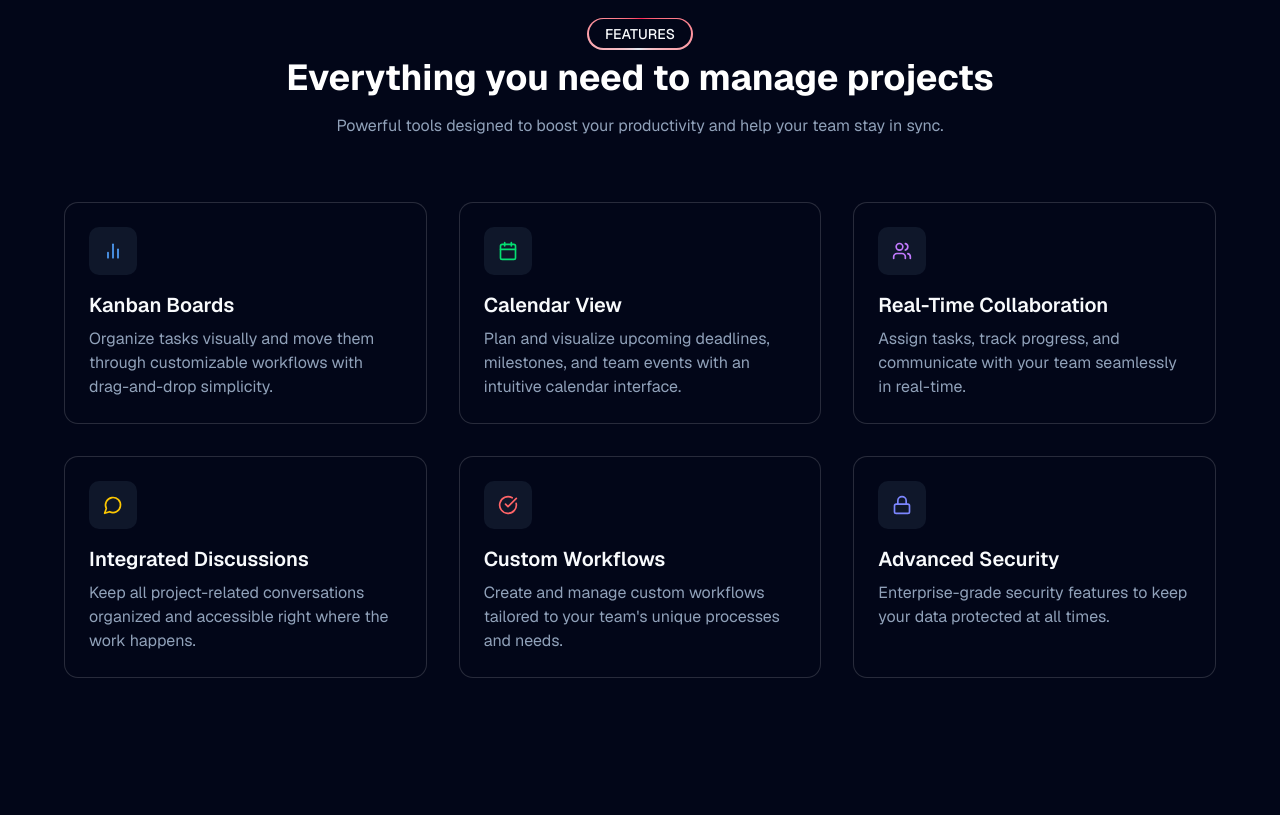
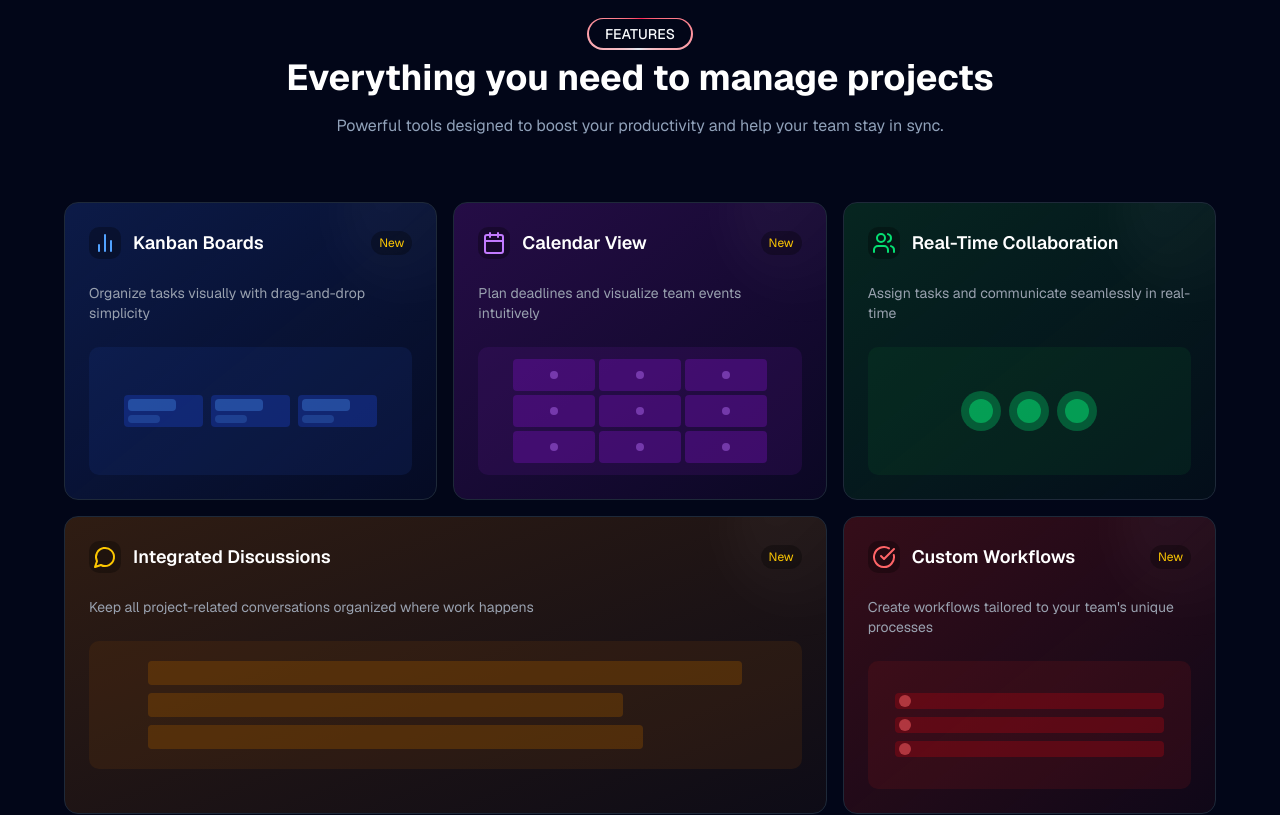
Before and after one commit to ANDRIANALISOA-sylvere/TaskManager, a Next.js app: page / in a window 1280 px wide. Shown: the part 1460-2275 px from the top of the page. Built offline with nearby package versions, Linux system fonts and the light colour scheme.

Commit message:
[FEAT] : Implemented Bento Grid layout for features section and added Command Palette

```diff
--- a/src/app/page.tsx
+++ b/src/app/page.tsx
@@ -1,5 +1,5 @@
 "use client";
-import { useState, useEffect } from "react";
+import { useState, useEffect, ReactNode, ReactElement } from "react";
 import {
   CheckCircle,
   BarChart2,
@@ -15,9 +15,55 @@ import {
 } from "lucide-react";
 import { ModeToggle } from "@/components/ModeToggle";
 import Link from "next/link";
+import { Separator } from "@/components/ui/separator";
 import AnimatedBadge from "@/components/AnimatedBadge";
-import { Separator } from "@/components/ui/separator";
+type FeatureItem = {
+  icon: ReactNode;
+  title: string;
+  description: string;
+  bgColor: string;
+  visual: ReactNode;
+};
 
+type BentoProps = {
+  feature: FeatureItem;
+  isWide?: boolean;
+};
+const BentoCard = ({ feature, isWide = false }: BentoProps): ReactElement => {
+  return (
+    <div
+      className={`bg-gradient-to-br ${feature.bgColor} p-6 rounded-xl border border-gray-800 hover:border-gray-700 transition-all group h-full relative overflow-hidden`}
+    >
+      {/* Effet visuel en arrière-plan */}
+      <div className="absolute top-0 right-0 -mr-16 -mt-16 w-40 h-40 bg-gradient-to-br from-white/5 to-transparent rounded-full blur-xl"></div>
+
+      {/* En-tête */}
+      <div className="flex items-center justify-between mb-6 relative z-10">
+        <div className="flex items-center space-x-3">
+          <div className="w-8 h-8 bg-black/30 rounded-lg flex items-center justify-center">
+            {feature.icon}
+          </div>
+          <h3 className="text-lg font-semibold text-white">{feature.title}</h3>
+        </div>
+
+        {/* Indicateur (optionnel) */}
+        {Math.random() > 0.5 && (
+          <div className="bg-black/30 text-xs text-yellow-400 px-2 py-1 rounded-full">
+            New
+          </div>
+        )}
+      </div>
+
+      {/* Description */}
+      <p className="text-gray-400 text-sm mb-6 relative z-10">
+        {feature.description}
+      </p>
+
+      {/* Visualisation */}
+      <div className="relative z-10">{feature.visual}</div>
+    </div>
+  );
+};
 export default function Home() {
   const [isMenuOpen, setIsMenuOpen] = useState(false);
   const [scrolled, setScrolled] = useState(false);
@@ -35,6 +81,110 @@ export default function Home() {
     window.addEventListener("scroll", handleScroll);
     return () => window.removeEventListener("scroll", handleScroll);
   }, []);
+  const features: FeatureItem[] = [
+    {
+      icon: <BarChart2 size={24} className="text-blue-400" />,
+      title: "Kanban Boards",
+      description: "Organize tasks visually with drag-and-drop simplicity",
+      bgColor: "from-blue-900/40 to-blue-900/10",
+      visual: (
+        <div className="w-full h-32 rounded-lg bg-blue-900/20 flex items-center justify-center">
+          <div className="grid grid-cols-3 gap-2 p-2 w-5/6">
+            <div className="bg-blue-800/40 rounded p-1">
+              <div className="h-3 w-12 bg-blue-400/30 rounded mb-1"></div>
+              <div className="h-2 w-8 bg-blue-400/20 rounded"></div>
+            </div>
+            <div className="bg-blue-800/40 rounded p-1">
+              <div className="h-3 w-12 bg-blue-400/30 rounded mb-1"></div>
+              <div className="h-2 w-8 bg-blue-400/20 rounded"></div>
+            </div>
+            <div className="bg-blue-800/40 rounded p-1">
+              <div className="h-3 w-12 bg-blue-400/30 rounded mb-1"></div>
+              <div className="h-2 w-8 bg-blue-400/20 rounded"></div>
+            </div>
+          </div>
+        </div>
+      ),
+    },
+    {
+      icon: <Calendar size={24} className="text-purple-400" />,
+      title: "Calendar View",
+      description: "Plan deadlines and visualize team events intuitively",
+      bgColor: "from-purple-900/40 to-purple-900/10",
+      visual: (
+        <div className="w-full h-32 rounded-lg bg-purple-900/20 flex items-center justify-center">
+          <div className="grid grid-cols-3 gap-1 p-2 w-5/6">
+            {[...Array(9)].map((_, i) => (
+              <div
+                key={i}
+                className="h-8 bg-purple-800/40 rounded flex items-center justify-center"
+              >
+                <div className="h-2 w-2 rounded-full bg-purple-400/40"></div>
+              </div>
+            ))}
+          </div>
+        </div>
+      ),
+    },
+    {
+      icon: <Users size={24} className="text-green-400" />,
+      title: "Real-Time Collaboration",
+      description: "Assign tasks and communicate seamlessly in real-time",
+      bgColor: "from-green-900/40 to-green-900/10",
+      visual: (
+        <div className="w-full h-32 rounded-lg bg-green-900/20 flex items-center justify-center">
+          <div className="flex space-x-2">
+            <div className="h-10 w-10 rounded-full bg-green-400/30 flex items-center justify-center">
+              <div className="h-6 w-6 rounded-full bg-green-400/50"></div>
+            </div>
+            <div className="h-10 w-10 rounded-full bg-green-400/30 flex items-center justify-center">
+              <div className="h-6 w-6 rounded-full bg-green-400/50"></div>
+            </div>
+            <div className="h-10 w-10 rounded-full bg-green-400/30 flex items-center justify-center">
+              <div className="h-6 w-6 rounded-full bg-green-400/50"></div>
+            </div>
+          </div>
+        </div>
+      ),
+    },
+    {
+      icon: <MessageCircle size={24} className="text-yellow-400" />,
+      title: "Integrated Discussions",
+      description:
+        "Keep all project-related conversations organized where work happens",
+      bgColor: "from-yellow-900/40 to-yellow-900/10",
+      visual: (
+        <div className="w-full h-32 rounded-lg bg-yellow-900/20 flex items-center justify-center">
+          <div className="w-5/6 space-y-2">
+            <div className="h-6 bg-yellow-800/40 rounded w-full"></div>
+            <div className="h-6 bg-yellow-800/40 rounded w-4/5"></div>
+            <div className="h-6 bg-yellow-800/40 rounded w-5/6"></div>
+          </div>
+        </div>
+      ),
+    },
+    {
+      icon: <CheckCircle size={24} className="text-red-400" />,
+      title: "Custom Workflows",
+      description: "Create workflows tailored to your team's unique processes",
+      bgColor: "from-red-900/40 to-red-900/10",
+      visual: (
+        <div className="w-full h-32 rounded-lg bg-red-900/20 flex items-center justify-center">
+          <div className="space-y-2 w-5/6">
+            <div className="h-4 bg-red-800/40 rounded flex items-center">
+              <div className="h-3 w-3 ml-1 rounded-full bg-red-400/50"></div>
+            </div>
+            <div className="h-4 bg-red-800/40 rounded flex items-center">
+              <div className="h-3 w-3 ml-1 rounded-full bg-red-400/50"></div>
+            </div>
+            <div className="h-4 bg-red-800/40 rounded flex items-center">
+              <div className="h-3 w-3 ml-1 rounded-full bg-red-400/50"></div>
+            </div>
+          </div>
+        </div>
+      ),
+    },
+  ];
   return (
     <div className="bg-background">
       <div className="absolute inset-0 opacity-5 dark:bg-[linear-gradient(to_right,#e2e8f0_1px,transparent_1px),linear-gradient(to_bottom,#e2e8f0_1px,transparent_1px)] bg-[linear-gradient(to_right,#161616_1px,transparent_1px),linear-gradient(to_bottom,#161616_1px,transparent_1px)] bg-[size:3rem_3rem] [mask-image:radial-gradient(ellipse_60%_50%_at_50%_0%,#000_70%,transparent_110%)] h-full"></div>
@@ -264,88 +414,20 @@ export default function Home() {
             team stay in sync.
           </p>
         </div>
-        <div className="grid grid-cols-1 md:grid-cols-2 lg:grid-cols-3 gap-8 max-w-6xl mx-auto">
-          {[
-            {
-              icon: (
-                <BarChart2
-                  size={20}
-                  className="text-blue-600 dark:text-blue-400"
-                />
-              ),
-              title: "Kanban Boards",
-              description:
-                "Organize tasks visually and move them through customizable workflows with drag-and-drop simplicity.",
-            },
-            {
-              icon: (
-                <Calendar
-                  size={20}
-                  className="text-green-600 dark:text-green-400"
-                />
-              ),
-              title: "Calendar View",
-              description:
-                "Plan and visualize upcoming deadlines, milestones, and team events with an intuitive calendar interface.",
-            },
-            {
-              icon: (
-                <Users
-                  size={20}
-                  className="text-purple-600 dark:text-purple-400"
-                />
-              ),
-              title: "Real-Time Collaboration",
-              description:
-                "Assign tasks, track progress, and communicate with your team seamlessly in real-time.",
-            },
-            {
-              icon: (
-                <MessageCircle
-                  size={20}
-                  className="text-yellow-600 dark:text-yellow-400"
-                />
-              ),
-              title: "Integrated Discussions",
-              description:
-                "Keep all project-related conversations organized and accessible right where the work happens.",
-            },
-            {
-              icon: (
-                <CheckCircle
-                  size={20}
-                  className="text-red-600 dark:text-red-400"
-                />
-              ),
-              title: "Custom Workflows",
-              description:
-                "Create and manage custom workflows tailored to your team's unique processes and needs.",
-            },
-            {
-              icon: (
-                <Lock
-                  size={20}
-                  className="text-indigo-600 dark:text-indigo-400"
-                />
-              ),
-              title: "Advanced Security",
-              description:
-                "Enterprise-grade security features to keep your data protected at all times.",
-            },
-          ].map((feature, index) => (
-            <div
-              key={index}
-              className="bg-background p-6 rounded-xl border border-input hover:shadow-md transition-all group"
-            >
-              <div className="w-12 h-12 bg-accent/50 rounded-lg flex items-center justify-center mb-4 group-hover:scale-110 transition-transform">
-                {feature.icon}
-              </div>
-              <h3 className="text-xl font-semibold mb-2 text-foreground">
-                {feature.title}
-              </h3>
-              <p className="text-muted-foreground">{feature.description}</p>
-            </div>
+        {/* Grille Bento */}
+        <div className="grid grid-cols-1 md:grid-cols-3 gap-4 max-w-6xl mx-auto">
+          {/* Première rangée - 3 cartes */}
+          {features.slice(0, 3).map((feature, index) => (
+            <BentoCard key={index} feature={feature} />
           ))}
+
+          {/* Deuxième rangée - 2 cartes (dont une large) */}
+          <div className="md:col-span-2">
+            <BentoCard feature={features[3]} isWide={true} />
+          </div>
+          <div>
+            <BentoCard feature={features[4]} />
+          </div>
         </div>
       </section>
 
```
Also changed, not shown: src/components/ui/command.tsx (added, +177 -0 lines).
